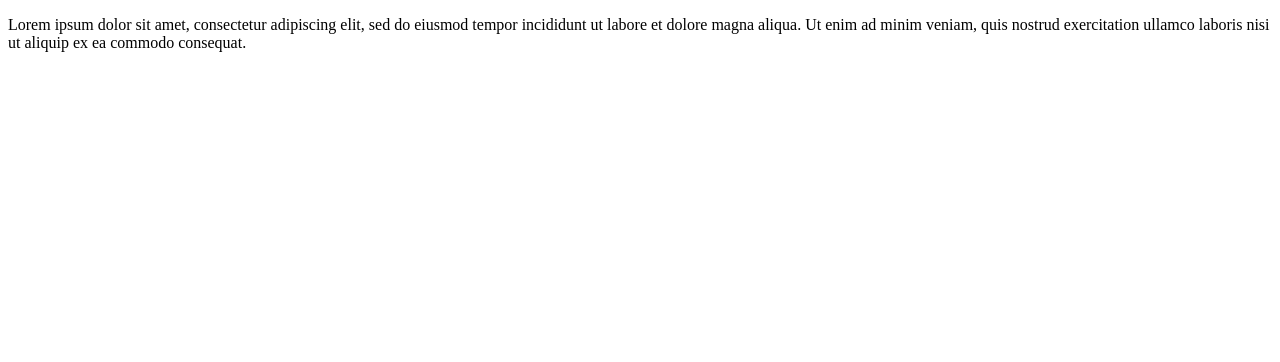
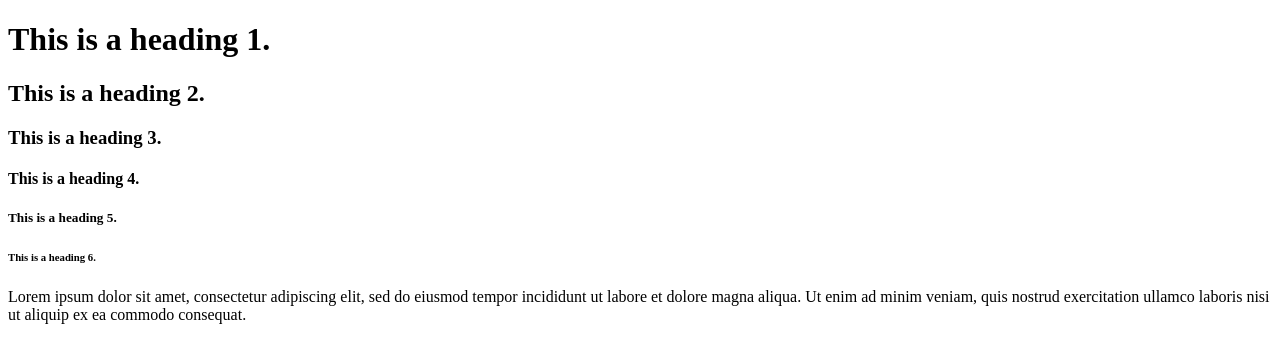
Before and after one commit to nhbjr29/html-boilerplate, a plain HTML site: page index.html in a window 1280 px wide. Drawn offline with Linux system fonts and the light colour scheme.

Commit message:
Finding out what would be the output

```diff
--- a/index.html
+++ b/index.html
@@ -5,6 +5,24 @@
     <title>My First Webpage</title>
   </head>
   <body>
+    <h1>
+      This is a heading 1.
+    </h1>
+    <h2>
+      This is a heading 2.
+    </h2>
+    <h3>
+      This is a heading 3.
+    </h3>
+    <h4>
+      This is a heading 4.
+    </h4>
+    <h5>
+      This is a heading 5.
+    </h5>
+    <h6>
+      This is a heading 6.
+    </h6>
     <p>
       Lorem ipsum dolor sit amet, consectetur adipiscing elit, sed do eiusmod tempor
       incididunt ut labore et dolore magna aliqua.
```
